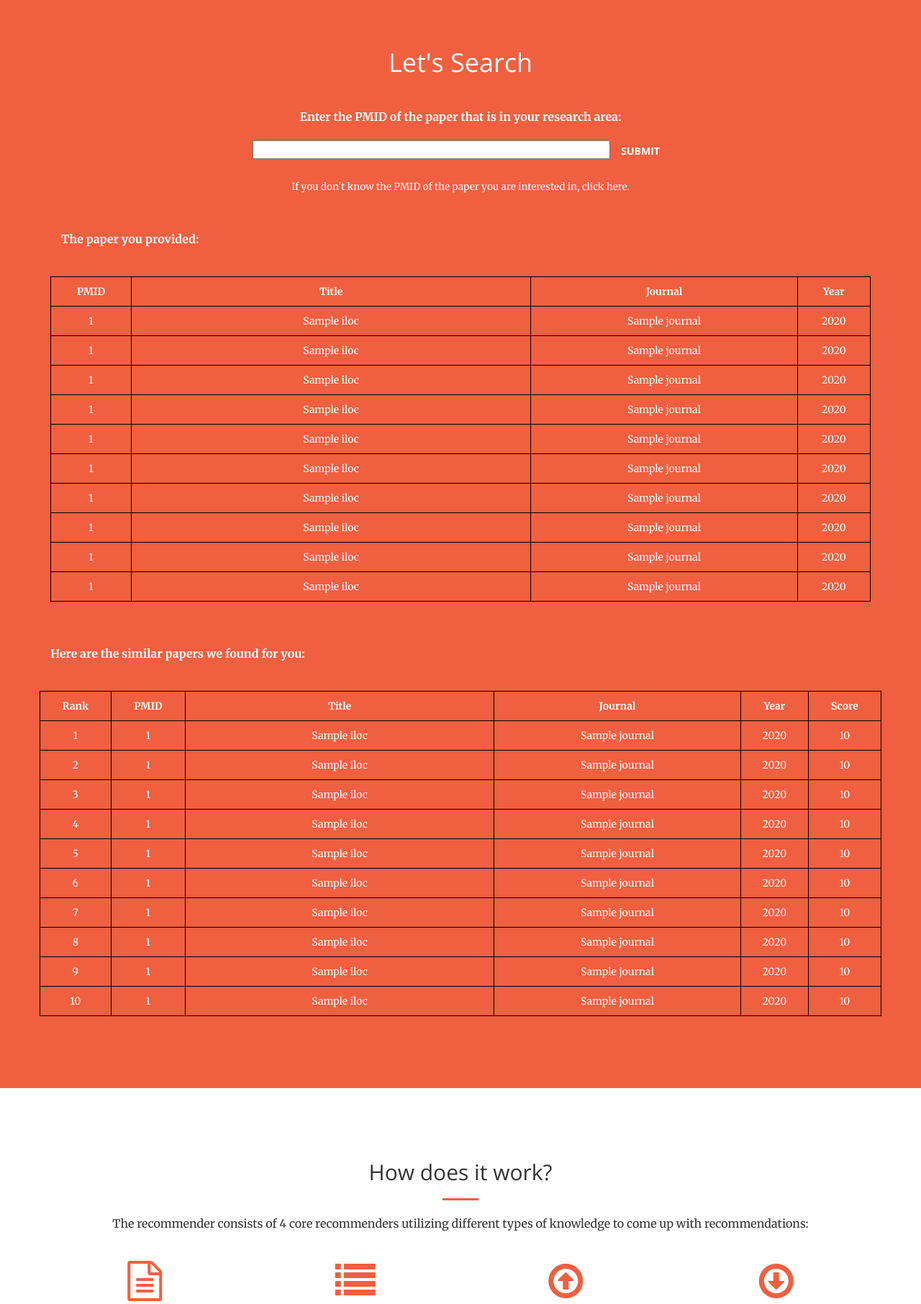
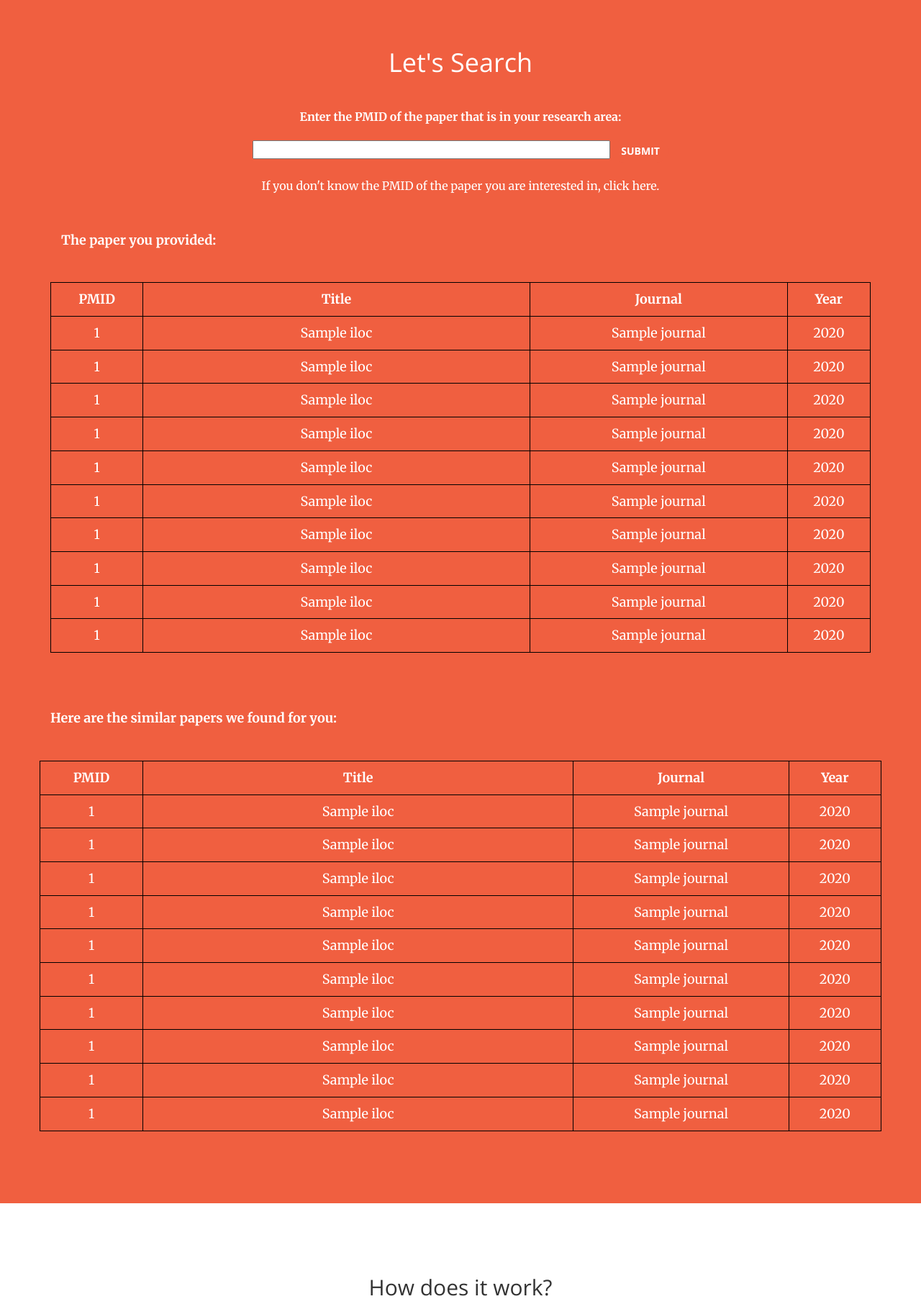
Before and after one commit to harpik-p/academic-paper-recommender, a Flask app: template web_app/templates/recommender.html in a window 1280 px wide. Shown: the part 853-2665 px from the top of the page at 72% size. Run offline with Flask 2, Linux system fonts and the light colour scheme; the template is opened without the code that fills it: most values are stand-ins (such as "Sample title", 1, 10 or a date in 2020); some libraries are stand-ins or nearby versions.

Commit message:
final touch ups

```diff
--- a/web_app/templates/index.html
+++ b/web_app/templates/index.html
@@ -99,7 +99,7 @@
                         <p><small><span style="color: black"> {{msg}}</span></small></p>
                     </div>
                     <div class="header-content-inner-2">
-                        <p><small>If you don't know the PMID of the paper you are interested in, <a href="http://www.ncbi.nlm.nih.gov/pubmed" target="_blank"><FONT COLOR="white">click here.</FONT></a></small></p>
+                        <p>If you don't know the PMID of the paper you are interested in, <a href="http://www.ncbi.nlm.nih.gov/pubmed" target="_blank"><FONT COLOR="white">click here.</FONT></a></p>
                     </div>
                     <div style="margin-bottom:200px">
                     </div>
--- a/web_app/templates/recommender.html
+++ b/web_app/templates/recommender.html
@@ -97,14 +97,14 @@
                         <p><small><span style="color: black"> {{msg}}</span></small></p>
                     </div>
                     <div class="header-content-inner-2">
-                        <p><small>If you don't know the PMID of the paper you are interested in, <a href="http://www.ncbi.nlm.nih.gov/pubmed" target="_blank"><FONT COLOR="white">click here.</FONT></a></small></p>
+                        <p>If you don't know the PMID of the paper you are interested in, <a href="http://www.ncbi.nlm.nih.gov/pubmed" target="_blank"><FONT COLOR="white">click here.</FONT></a></p>
                     </div>
                     <div style="margin-bottom:50px">
                     </div>
             </div>
 
             <div class="col-lg-12 text-left">
-                <p><b> The paper you provided:</b></p>
+                <p><b><font size="4"> The paper you provided:</b></p>
             </div>
 
             <div class="row">
@@ -119,22 +119,22 @@
                         }
                     </style>
                     <table style="width:100%">
-                        <col width="30">
+                        <col width="20">
                         <col width="300">
                         <col width="200">
                         <col width="30">
                         <tr>
-                            <th>PMID</th>
-                            <th>Title</th>
-                            <th>Journal</th>
-                            <th>Year</th>
+                            <th><font size="4">PMID</font></th>
+                            <th><font size="4">Title</font></th>
+                            <th><font size="4">Journal</font></th>
+                            <th><font size="4">Year</font></th>
                         </tr>
                         {% for i in range(df_pmid.shape[0]) %}
                         <tr>
-                            <td>{{df_pmid.iloc[i].PMID}}</td>
-                            <td>{{df_pmid.iloc[i].Title}}</td>
-                            <td>{{df_pmid.iloc[i].Journal}}</td>
-                            <td>{{df_pmid.iloc[i].Year}}</td>
+                            <td><font size="4">{{df_pmid.iloc[i].PMID}}</font></td>
+                            <td><font size="4">{{df_pmid.iloc[i].Title}}</font></td>
+                            <td><font size="4">{{df_pmid.iloc[i].Journal}}</font></td>
+                            <td><font size="4">{{df_pmid.iloc[i].Year}}</font></td>
                         </tr>
                         {% endfor %}
                     </table>
@@ -144,7 +144,7 @@
                 </div>
 
             <div class="col-lg-12 text-left">
-                <p><b> Here are the similar papers we found for you:</b></p>
+                <p><b> <font size="4">Here are the similar papers we found for you:</font></b></p>
             </div>
             <div style="margin-bottom:15px">
             </div>
@@ -160,28 +160,22 @@
                         }
                     </style>
                     <table style="width:100%">
-                        <col width="10">
-                        <col width="30">
-                        <col width="250">
-                        <col width="200">
-                        <col width="30">
+                        <col width="20">
+                        <col width="300">
+                        <col width="150">
                         <col width="30">
                         <tr>
-                            <th><b>Rank</b></th>
-                            <th><b>PMID</b></th>
-                            <th><b>Title</b></th>
-                            <th><b>Journal</b></th>
-                            <th><b>Year</b></th>
-                            <th><b>Score</b></th>
+                            <th><b><font size="4">PMID</font></b></th>
+                            <th><b><font size="4">Title</font></b></th>
+                            <th><b><font size="4">Journal</font></b></th>
+                            <th><b><font size="4">Year</font></b></th>
                         </tr>
                         {% for i in range(df.shape[0]) %}
                         <tr>
-                            <td>{{i+1}}</td>
-                            <td><a href={{df.iloc[i].url}} target="_blank"><FONT COLOR="white">{{df.iloc[i].PMID}}</td>
-                            <td>{{df.iloc[i].Title}}</td>
-                            <td>{{df.iloc[i].Journal}}</td>
-                            <td>{{df.iloc[i].Year}}</td>
-                            <td>{{df.iloc[i].Score}}</td>
+                            <td><a href={{df.iloc[i].url}} target="_blank"><FONT COLOR="white" size="4">{{df.iloc[i].PMID}}</font></a></td>
+                            <td><font size="4">{{df.iloc[i].Title}}</font></td>
+                            <td><font size="4">{{df.iloc[i].Journal}}</font></td>
+                            <td><font size="4">{{df.iloc[i].Year}}</font></td>
                         </tr>
                         {% endfor %}
                     </table>
```
